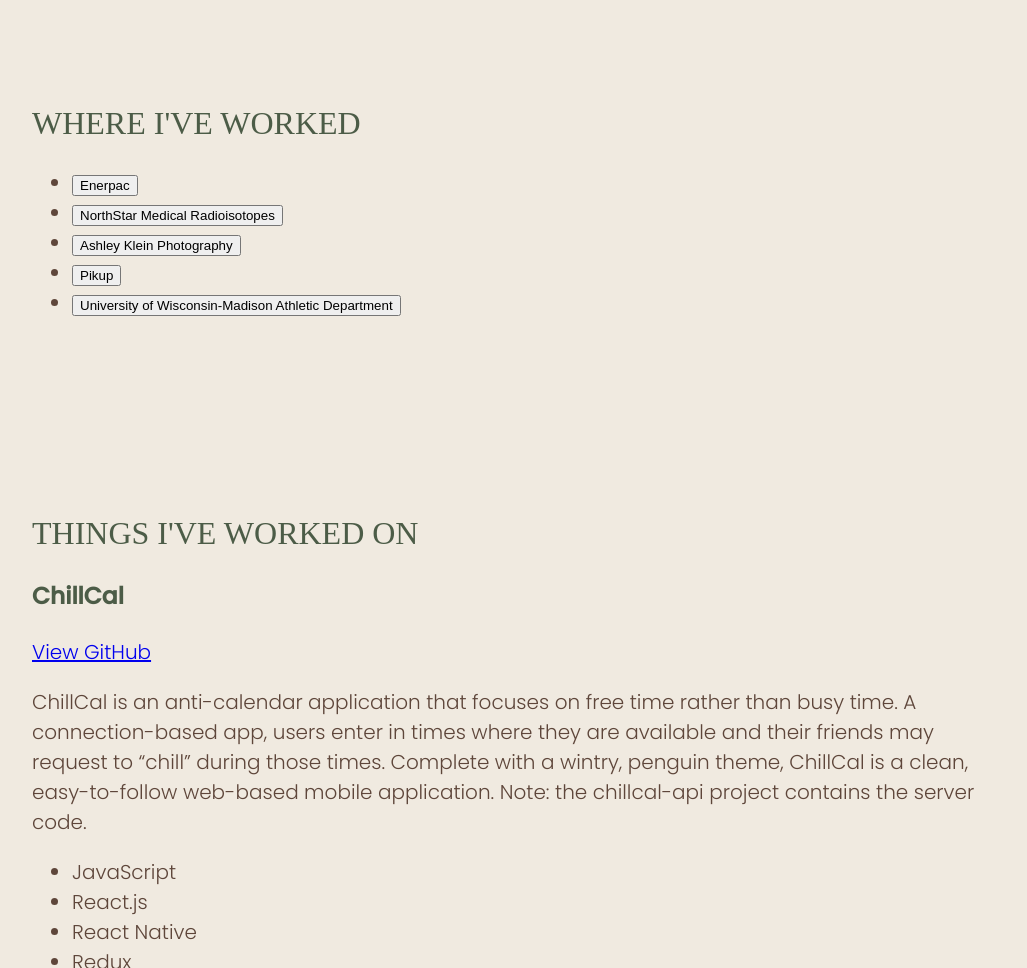
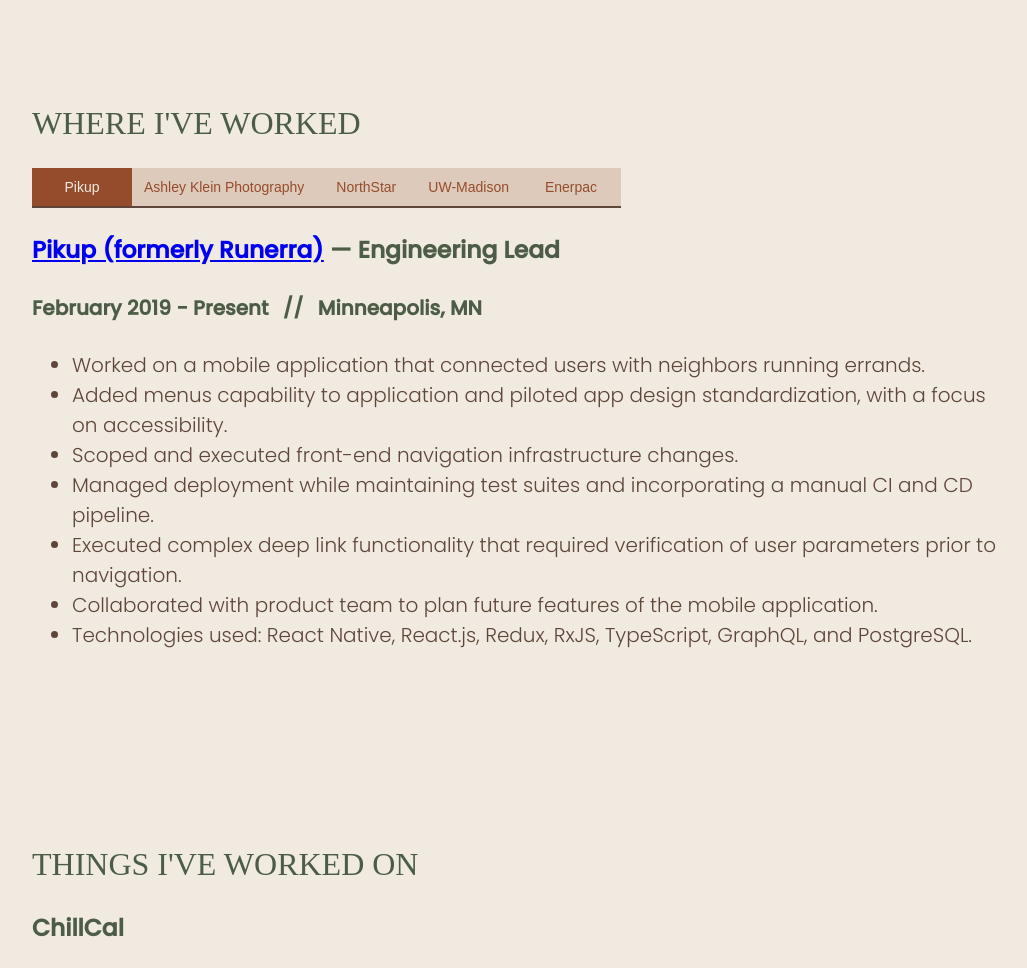
Before and after one commit to ashklein6/personal-site-v2, a Gatsby site: page / in a window 1280 px wide. Shown: the part 1647-2615 px from the top of the page, without its empty margins (118-1145 px from the left). Built offline with nearby package versions, Linux system fonts and the light colour scheme; Gatsby itself is replaced by a stand-in of ours; a web font is replaced by a local one.

Commit message:
began styling of job tabs

```diff
--- a/content/jobs/NorthStar/index.md
+++ b/content/jobs/NorthStar/index.md
@@ -1,6 +1,7 @@
 ---
 date: '2017-06-05'
 company: 'NorthStar Medical Radioisotopes'
+companyShort: 'NorthStar'
 title: 'Mechanical Engineer - Isotope Processing'
 location: 'Madison, WI'
 dateRange: 'June 2017 - July 2018'
--- a/content/jobs/Pikup/index.md
+++ b/content/jobs/Pikup/index.md
@@ -1,6 +1,7 @@
 ---
 date: '2019-02-18'
-company: 'Pikup'
+company: 'Pikup (formerly Runerra)'
+companyShort: 'Pikup'
 title: 'Engineering Lead'
 location: 'Minneapolis, MN'
 dateRange: 'February 2019 - Present'
--- a/content/jobs/UW-Madison/index.md
+++ b/content/jobs/UW-Madison/index.md
@@ -1,6 +1,7 @@
 ---
 date: '2016-09-05'
 company: 'University of Wisconsin-Madison Athletic Department'
+companyShort: 'UW-Madison'
 title: 'Tutor'
 location: 'Madison, WI'
 dateRange: 'September 2016 - December 2017'
--- a/src/components/sections/jobs.tsx
+++ b/src/components/sections/jobs.tsx
@@ -7,11 +7,32 @@ const StyledJobsSection = styled.section`
 `
 
 const StyledTabList = styled.ul`
-
+  width: max-content;
+  padding: 0;
+  margin: 0;
+  list-style: none;
+  display: flex;
+  overflow-x: auto;
 `
 
 const StyledTabButton = styled.button`
+  display: flex;
+  justify-content: center;
+  align-items: center;
+  width: 100%;
+  min-width: 100px;
+  height: 40px;
+  padding: 2px 12px;
+  background-color: ${({ isSelected }) => isSelected ? 'var(--rust)' : 'var(--rust-tint)'};
+  color: ${({ isSelected }) => isSelected ? 'var(--almond)' : 'var(--rust)'};
+  border: 0;
+  border-bottom: 2px solid var(--coffee);
+  font-size: var(--fz-sm);
+  transition: var(--transition);
 
+  &:focus {
+    outline: 0;
+  }
 `
 
 const StyledTabContent = styled.div`
@@ -22,6 +43,7 @@ interface JobQueryData {
   node: {
     frontmatter: {
       company: string
+      companyShort?: string
       title: string
       location: string
       dateRange: string
@@ -36,11 +58,14 @@ const Jobs = () => {
     query {
       jobs: allMarkdownRemark(
         filter: { fileAbsolutePath: { regex: "/jobs/" } }
+        sort: { fields: [frontmatter___date], order: DESC }
       ) {
         edges {
           node {
             frontmatter {
+              date
               company
+              companyShort
               title
               location
               dateRange
@@ -55,20 +80,20 @@ const Jobs = () => {
 
   const jobs: JobQueryData[] = data.jobs.edges
 
-  const [selectedJobIndex, setSelectedJobIndex] = React.useState<number>()
+  const [selectedJobIndex, setSelectedJobIndex] = React.useState<number>(0)
 
   return (
     <StyledJobsSection>
       <h2>Where I've Worked</h2>
       <StyledTabList>
         {jobs && jobs.map(({ node }, index) => {
-          const { company } = node.frontmatter
+          const { company, companyShort } = node.frontmatter
           return (
             <li key={index}>
               <StyledTabButton
                 isSelected={index === selectedJobIndex}
                 onClick={() => setSelectedJobIndex(index)}>
-                <span>{company}</span>
+                <span>{companyShort ? companyShort : company}</span>
               </StyledTabButton>
             </li>
           )
@@ -77,13 +102,13 @@ const Jobs = () => {
       {jobs && jobs.map(({ node }, index) => {
         if (index === selectedJobIndex) {
           const { frontmatter, html } = node
-          const { title, url, company, dateRange } = frontmatter
+          const { title, url, company, dateRange, location } = frontmatter
           return (
             <StyledTabContent key={index}>
               <div>
-                <h3>{title}</h3>
-                <h4><a href={url}>{company}</a></h4>
-                <p>{dateRange}</p>
+                <h3><a href={url}>{company}</a> &mdash; {title}</h3>
+                <h4>{dateRange} &thinsp; // &thinsp; {location}</h4>
+                <p></p>
               </div>
               <div dangerouslySetInnerHTML={{ __html: html}} />
             </StyledTabContent>
--- a/src/styles/globalStyles.ts
+++ b/src/styles/globalStyles.ts
@@ -129,6 +129,12 @@ const GlobalStyle = createGlobalStyle`
     font-size: clamp(40px, 8vw, 80px);
   }
 
+  button {
+    border: 0;
+    border-radius: 0;
+    cursor: pointer;
+  }
+
   // ::-moz-selection {
   //   color: var(--accent-2);
   //   background-color: var(--light);
```
